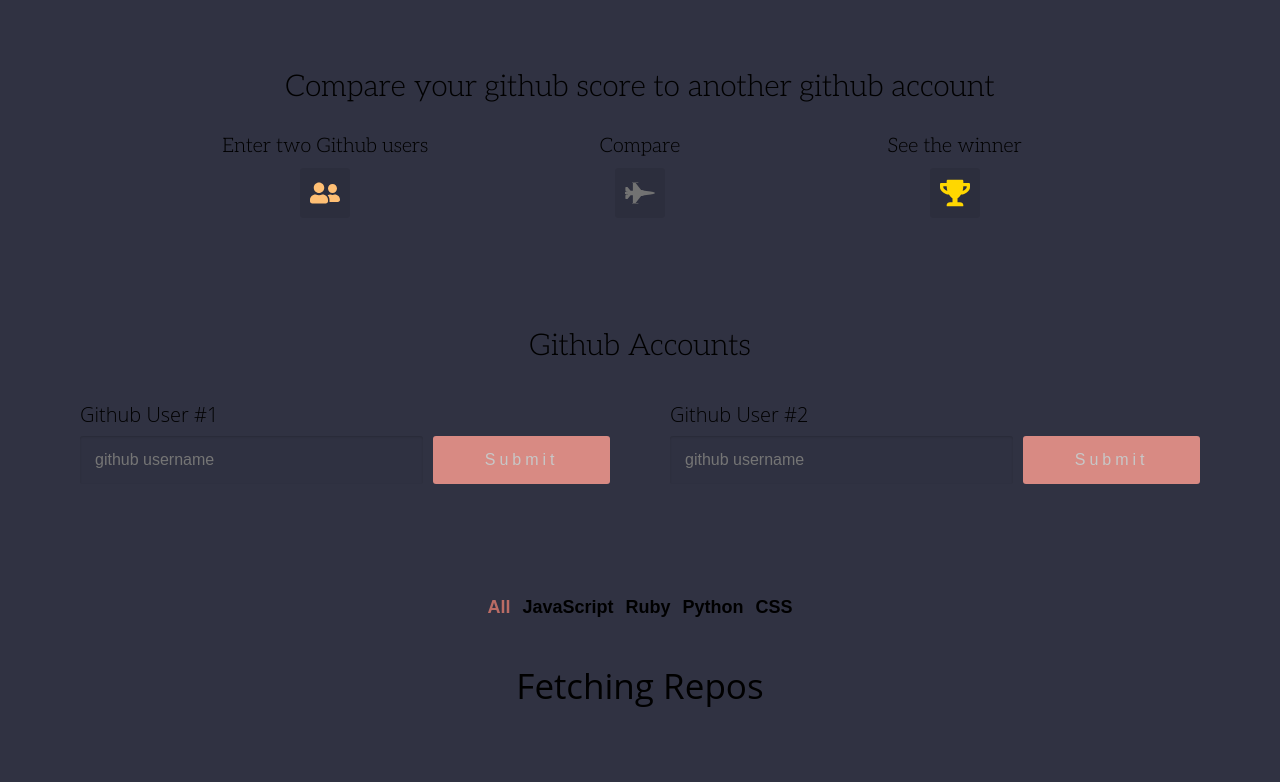
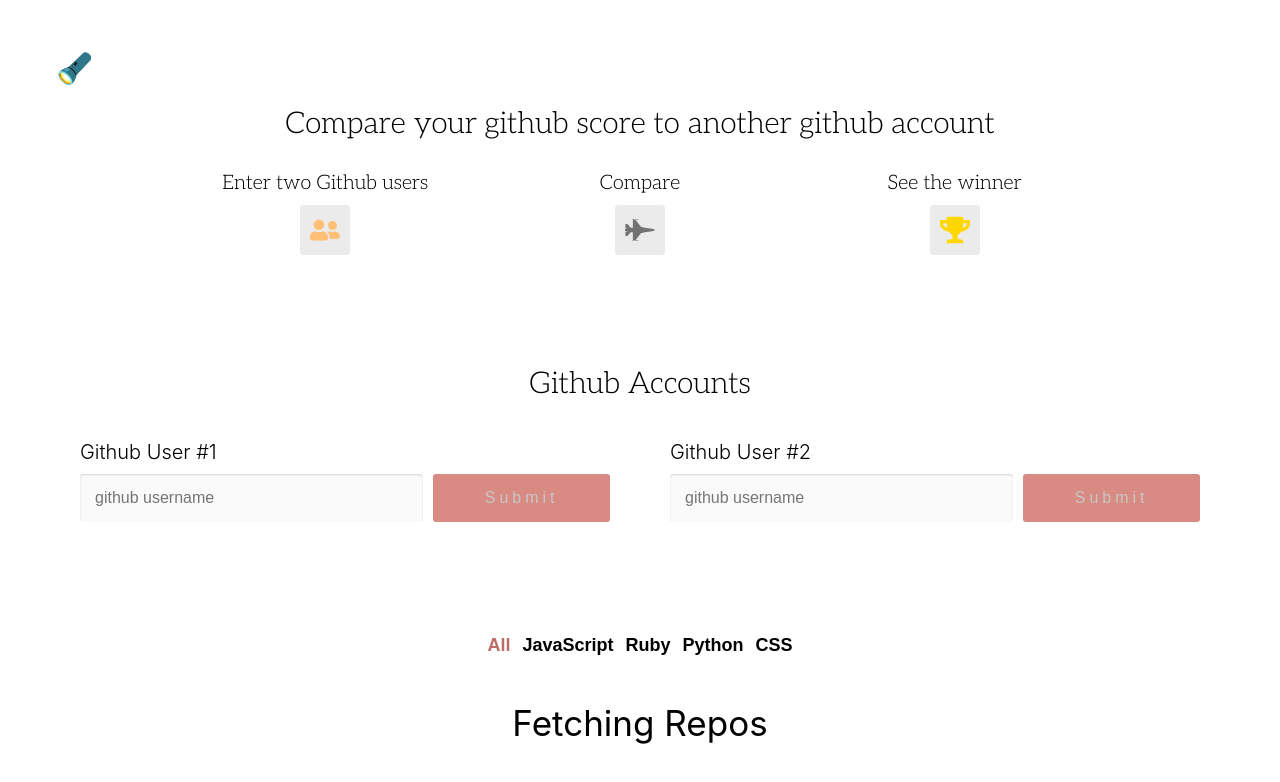
Before and after one commit to woodsy88/github-search, a React app: page / in a window 1280 px wide. Built offline with nearby package versions, Linux system fonts and the light colour scheme; no server answers.

Commit message:
added dark mode and nav component
fixed css styles

```diff
--- /dev/null
+++ b/app/components/Nav.js
@@ -0,0 +1,20 @@
+import React from 'react'
+import { ThemeConsumer } from '../contexts/theme';
+
+export default function Nav () {
+  return (
+    <ThemeConsumer>
+      {({ theme, toggleTheme }) => (
+        <nav className="row space-between">
+          <button style={{fontSize: 30}}
+                  className="btn-clear"
+                  onClick={toggleTheme}
+          >
+              {theme === 'light' ? '🔦' : '💡'}
+          </button>
+        </nav>
+      ) }
+    </ThemeConsumer>
+
+  )
+}
--- a/app/components/Tooltip.js
+++ b/app/components/Tooltip.js
@@ -42,5 +42,4 @@
   text: PropTypes.string.isRequired,
 }
 
-// whatever witHover returns is whats rendered when you call toolTip
 export default Tooltip
--- /dev/null
+++ b/app/contexts/theme.js
@@ -0,0 +1,6 @@
+import React from 'react'
+
+const { Consumer, Provider } = React.createContext();
+
+export const ThemeConsumer = Consumer;
+export const ThemeProvider = Provider;
--- a/app/index.css
+++ b/app/index.css
@@ -13,18 +13,20 @@
   width: 100%;
 }
 
+html {
+  font-size: 16px;
+}
+
 body {
   font-family: -apple-system,BlinkMacSystemFont,Segoe UI,Roboto,Oxygen-Sans,Ubuntu,Cantarell,Helvetica Neue,sans-serif;
-  background-color: var(--grey);
+  background-color: var(--white);
+  font-weight: normal;
+  line-height: 1.65;
+
 }
 
-
-html {font-size: 16px;}
-
-body {
-  font-family: 'Open Sans', sans-serif;
-  font-weight: normal;
-  line-height: 1.65;
+.dark {
+  background-color: var(--grey);
 }
 
 p {
@@ -60,15 +62,9 @@
 .text-size-h5 {font-size: 1.25em;}
 
 
-
-
 .text-small {
   font-size: 0.64em;
 }
-
-
-
-
 
 ul {
   padding: 0;
@@ -262,7 +258,7 @@
   cursor: pointer;
   text-decoration: none;
   max-width: 200px;
-    background-color: var(--dark-pink);
+  background-color: var(--dark-pink);
 }
 
 .dark-btn {
--- a/app/index.js
+++ b/app/index.js
@@ -4,10 +4,28 @@
 
 import Popular from './components/Popular';
 import Battle from './components/Battle';
+import Nav from './components/Nav';
+
+import { ThemeProvider } from './contexts/theme'
 
 class App extends React.Component {
   // 1.state
   // 2.lifecycle
+
+  constructor(props) {
+    super(props)
+
+    this.state = {
+      theme: 'light',
+      toggleTheme: () => {
+        this.setState(({ theme }) => ({
+          theme: theme === 'light' ? 'dark' : 'light'
+        }))
+      }
+    }
+
+
+  }
 
   render() {
     // 3.UI
@@ -16,10 +34,15 @@
 
     return (
     <>
-      <div className="container">
-        <Battle />
-        <Popular />
-      </div>
+     <ThemeProvider value={this.state}>
+       <div className={this.state.theme}>
+          <div className="container">
+            <Nav />
+            <Battle />
+            <Popular />
+          </div>
+       </div>
+     </ThemeProvider>
     </>
     )
   }
```
